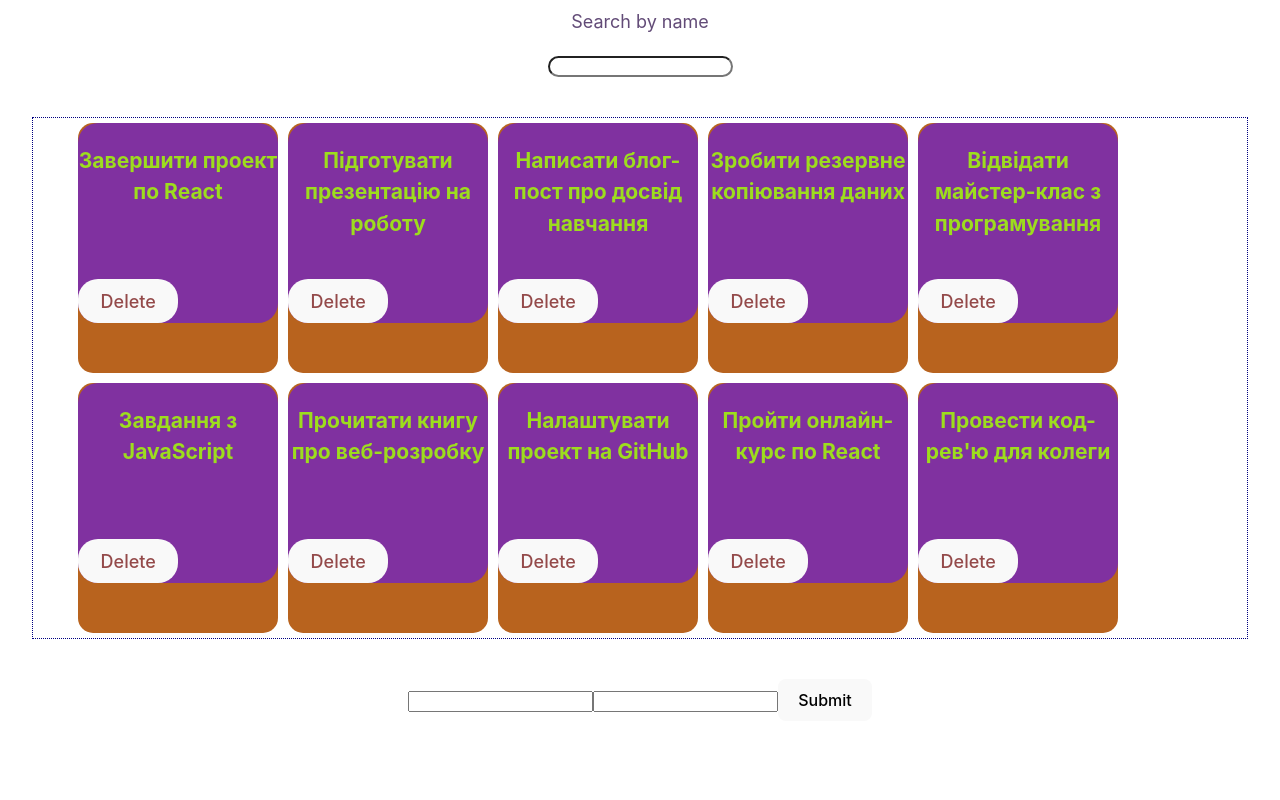
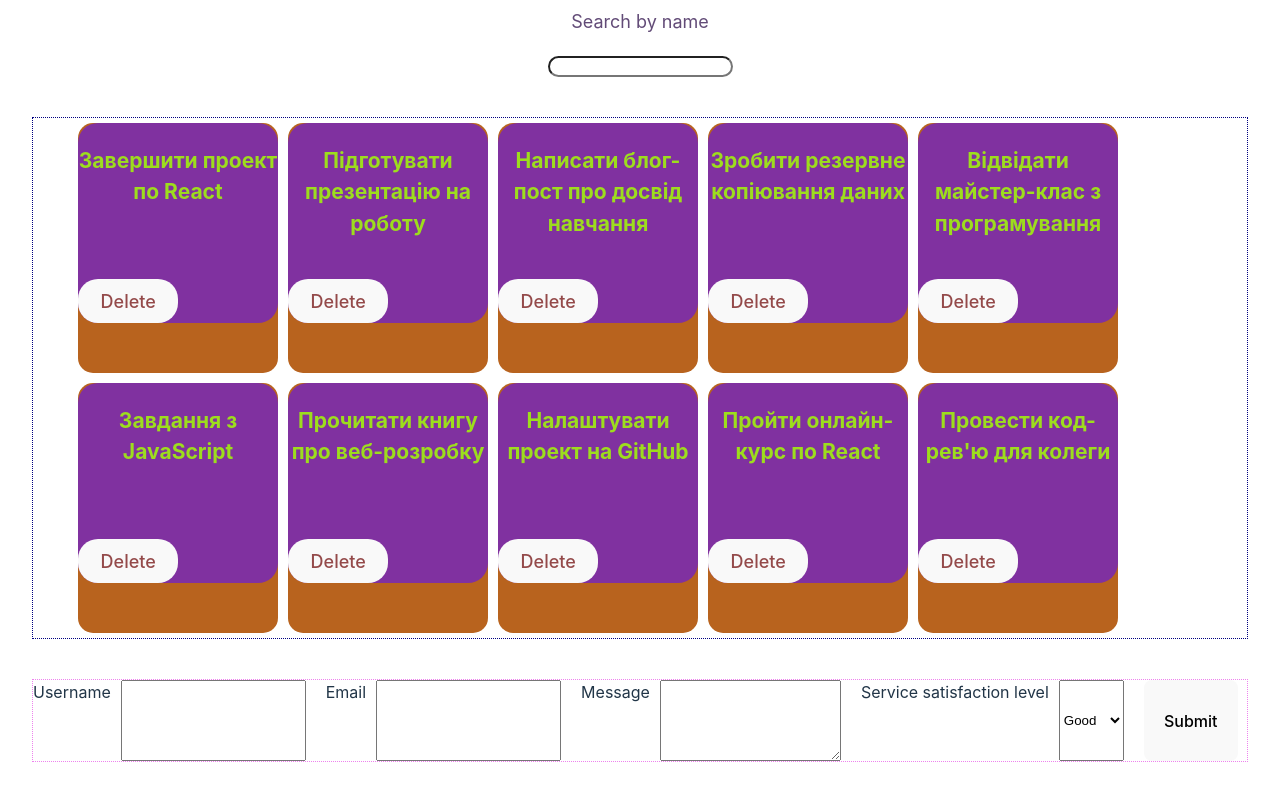
Before and after one commit to Vaddex/react_test-3, a React (Vite) app: page / in a window 1280 px wide. Shown: the part 811-1611 px from the top of the page. Before the commit the page ends 1564 px from the top, so only its background shows below. Built offline with nearby package versions, Linux system fonts and the light colour scheme.

Commit message:
added styles  in  FeedbackForm component and new fields

```diff
--- a/package.json
+++ b/package.json
@@ -12,7 +12,8 @@
   "dependencies": {
     "formik": "^2.4.6",
     "react": "^18.3.1",
-    "react-dom": "^18.3.1"
+    "react-dom": "^18.3.1",
+    "yup": "^1.5.0"
   },
   "devDependencies": {
     "@eslint/js": "^9.13.0",
--- a/src/components/FeedbackForm/FeedbackForm.jsx
+++ b/src/components/FeedbackForm/FeedbackForm.jsx
@@ -1,22 +1,94 @@
-import { Field, Form, Formik } from "formik";
-// import css from "./FeedbackForm.module.css";
+import { Field, Form, Formik, ErrorMessage } from "formik";
+import { useId } from "react";
+import * as Yup from "yup";
+import css from "./FeedbackForm.module.css";
+
+const FeedbackSchema = Yup.object().shape({
+    username: Yup.string()
+        .min(2, "Too short!")
+        .max(20, "Too long!")
+        .required("Required!"),
+    email: Yup.string()
+        .min(2, "Too short!")
+        .max(20, "Too long!")
+        .required("Required!"),
+    message: Yup.string()
+        .min(3, "Too short!")
+        .max(20, "Too long!")
+        .required("Required!"),
+    level: Yup.string().oneOf(["good", "neutral", "bad"]).required("Required!"),
+});
 
 const initialValues = {
     username: "",
     email: "",
+    message: "",
+    level: "good",
 };
 
 const FeedbackForm = () => {
+    const nameFieldId = useId();
+    const emailFieldId = useId();
+    const msgFieldId = useId();
+    const levelFieldId = useId();
+
     const handleSubmit = (values, actions) => {
         console.log(values);
         actions.resetForm();
     };
 
     return (
-        <Formik initialValues={initialValues} onSubmit={handleSubmit}>
-            <Form>
-                <Field type="text" name="username" />
-                <Field type="email" name="email" />
+        <Formik
+            initialValues={initialValues}
+            onSubmit={handleSubmit}
+            validationSchema={FeedbackSchema}
+        >
+            <Form className={css.container}>
+                <label htmlFor={nameFieldId}>Username</label>
+                <Field type="text" name="username" id={nameFieldId} />
+                <ErrorMessage
+                    name="username"
+                    component="span"
+                    className={css.error}
+                />
+                <br />
+
+                <label htmlFor={emailFieldId}>Email</label>
+                <Field type="email" name="email" id={emailFieldId} />
+                <ErrorMessage
+                    name="email"
+                    component="span"
+                    className={css.error}
+                />
+                <br />
+
+                <label htmlFor={msgFieldId}>Message</label>
+                <Field
+                    as="textarea"
+                    name="message"
+                    id={msgFieldId}
+                    rows="5"
+                ></Field>
+                <ErrorMessage
+                    name="message"
+                    component="span"
+                    className={css.error}
+                />
+                <br />
+
+                <label htmlFor={levelFieldId}>Service satisfaction level</label>
+                <Field as="select" name="level" id={levelFieldId}>
+                    <option value="good">Good</option>
+                    <option value="neutral">Neutral</option>
+                    <option value="bad">Bad</option>
+                </Field>
+                <ErrorMessage
+                    name="level"
+                    component="span"
+                    className={css.error}
+                />
+                <br />
+
                 <button type="submit">Submit</button>
             </Form>
         </Formik>
--- a/src/components/FeedbackForm/FeedbackForm.module.css
+++ b/src/components/FeedbackForm/FeedbackForm.module.css
@@ -1,4 +1,12 @@
 .container {
     border: 1px dotted violet;
     margin-bottom: 40px;
+    display: flex;
+    gap: 10px;
 }
+
+.error {
+    color: rgb(195, 211, 55);
+    background-color: tomato;
+    border-radius: 20px;
+}
```
Also changed, not shown: 1 other file (tests, documents, lock files or other folders).
